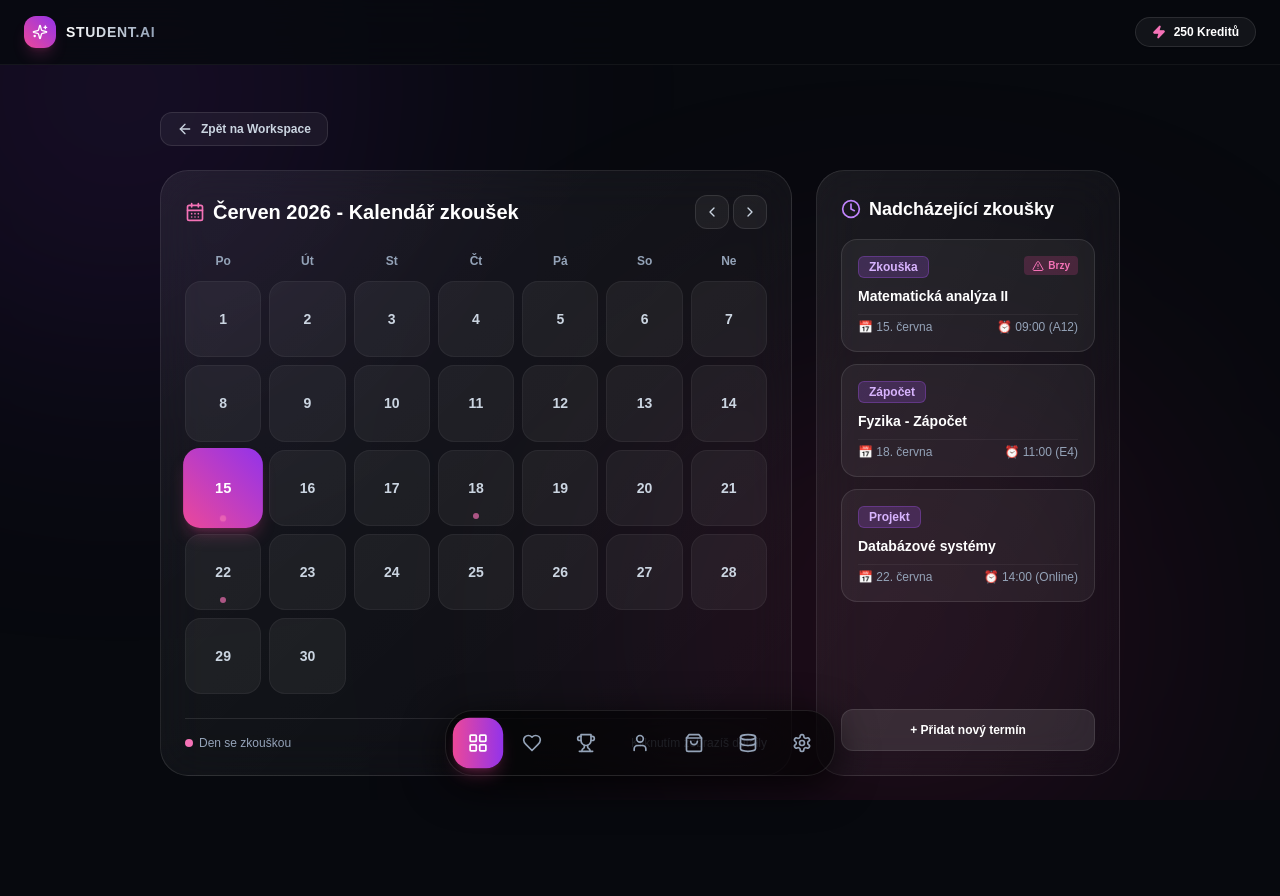
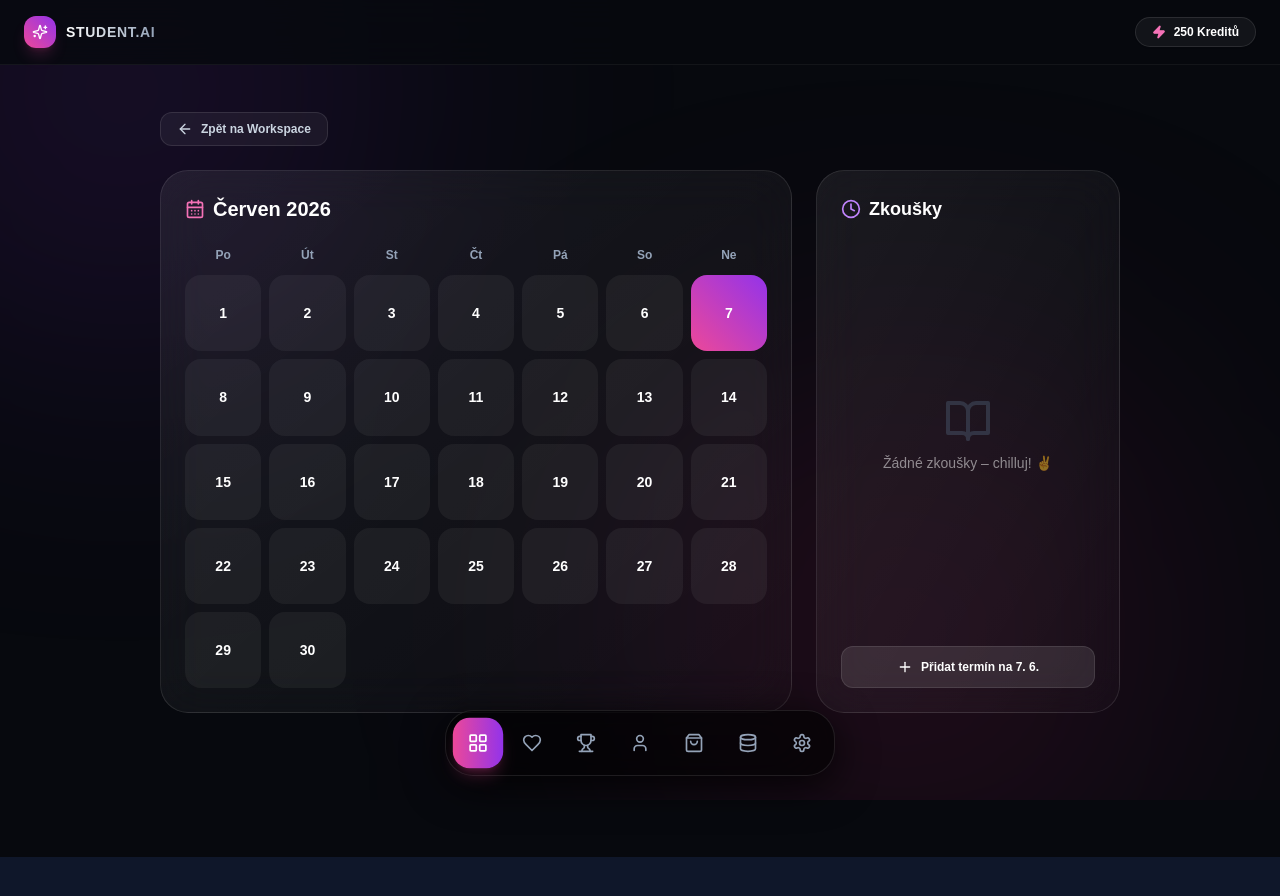
Before and after one commit to InfinityLook/Student-Ai, a Next.js app: page / in a window 1280 px wide. Both pictures are taken after a click on the element 395 px from the left and 315 px from the top of the page. Shown: the top 896 px of the page. After the commit the page ends 857 px from the top, so only its background shows below. Built offline with nearby package versions, Linux system fonts and the light colour scheme.

Commit message:
Enhance CalendarModule with exam management
Updated the CalendarModule to manage exams with a form for adding new entries. Enhanced state management for selected date and exams.

```diff
--- a/components/modules/CalendarModule.tsx
+++ b/components/modules/CalendarModule.tsx
@@ -1,20 +1,35 @@
 'use client';
 
 import React, { useState } from 'react';
-import { CalendarDays, ChevronLeft, ChevronRight, Clock, AlertTriangle, ArrowLeft } from 'lucide-react';
+import { CalendarDays, ChevronLeft, ChevronRight, Clock, AlertTriangle, ArrowLeft, Plus, X, BookOpen, Trash2 } from 'lucide-react';
 
 interface CalendarModuleProps {
   onBack?: () => void;
 }
 
 export default function CalendarModule({ onBack }: CalendarModuleProps) {
-  const [selectedDate, setSelectedDate] = useState(15);
+  const [selectedDate, setSelectedDate] = useState(new Date().getDate());
+  const [exams, setExams] = useState<any[]>([]); // Začíná prázdné
+  const [showForm, setShowForm] = useState(false);
 
-  const exams = [
-    { id: 1, title: 'Matematická analýza II', date: '15. června', time: '09:00', room: 'A12', type: 'Zkouška', urgent: true },
-    { id: 2, title: 'Fyzika - Zápočet', date: '18. června', time: '11:00', room: 'E4', type: 'Zápočet', urgent: false },
-    { id: 3, title: 'Databázové systémy', date: '22. června', time: '14:00', room: 'Online', type: 'Projekt', urgent: false },
-  ];
+  // Form state
+  const [formData, setFormData] = useState({ title: '', time: '', type: 'Zkouška' });
+
+  const addExam = () => {
+    if (!formData.title) return;
+    const newExam = {
+      id: Date.now(),
+      ...formData,
+      date: `${selectedDate}. června`
+    };
+    setExams([...exams, newExam]);
+    setFormData({ title: '', time: '', type: 'Zkouška' });
+    setShowForm(false);
+  };
+
+  const removeExam = (id: number) => {
+    setExams(exams.filter(e => e.id !== id));
+  };
 
   const calendarDays = Array.from({ length: 30 }, (_, i) => i + 1);
 
@@ -29,99 +44,98 @@ export default function CalendarModule({ onBack }: CalendarModuleProps) {
         </button>
       )}
 
+      {/* Overlay formuláře */}
+      {showForm && (
+        <div className="fixed inset-0 z-50 flex items-center justify-center p-4 bg-black/60 backdrop-blur-sm">
+          <div className="bg-[#111] border border-white/10 p-6 rounded-[32px] w-full max-w-sm space-y-4 shadow-2xl">
+            <h3 className="text-xl font-black text-white">Přidat termín ({selectedDate}. 6.)</h3>
+            <input
+              placeholder="Název zkoušky"
+              className="w-full bg-white/5 border border-white/10 p-3 rounded-xl text-white outline-none focus:border-pink-500"
+              value={formData.title}
+              onChange={(e) => setFormData({...formData, title: e.target.value})}
+            />
+            <input
+              placeholder="Čas (např. 09:00)"
+              className="w-full bg-white/5 border border-white/10 p-3 rounded-xl text-white outline-none focus:border-pink-500"
+              value={formData.time}
+              onChange={(e) => setFormData({...formData, time: e.target.value})}
+            />
+            <div className="flex gap-2">
+              <button onClick={() => setShowForm(false)} className="flex-1 py-3 bg-white/5 rounded-xl font-bold text-xs cursor-pointer">Zrušit</button>
+              <button onClick={addExam} className="flex-1 py-3 bg-gradient-to-r from-pink-500 to-purple-600 rounded-xl font-bold text-xs cursor-pointer">Přidat</button>
+            </div>
+          </div>
+        </div>
+      )}
+
       <div className="grid grid-cols-1 lg:grid-cols-3 gap-6">
-        {/* Kalendář (2 sloupce) */}
-        <div className="lg:col-span-2 rounded-[28px] bg-gradient-to-br from-white/[0.07] to-white/[0.02] border border-white/10 p-6 backdrop-blur-xl flex flex-col justify-between">
-          <div>
+        {/* Kalendář */}
+        <div className="lg:col-span-2 rounded-[28px] bg-gradient-to-br from-white/[0.07] to-white/[0.02] border border-white/10 p-6 backdrop-blur-xl">
           <div className="flex justify-between items-center mb-6">
             <h3 className="text-xl font-bold text-white flex items-center gap-2">
-                <CalendarDays className="w-5 h-5 text-pink-400" /> Červen 2026 - Kalendář zkoušek
+              <CalendarDays className="w-5 h-5 text-pink-400" /> Červen 2026
             </h3>
-              <div className="flex gap-1">
-                <button className="p-2 rounded-xl bg-white/5 hover:bg-white/10 border border-white/10 transition text-slate-300 cursor-pointer">
-                  <ChevronLeft className="w-4 h-4" />
-                </button>
-                <button className="p-2 rounded-xl bg-white/5 hover:bg-white/10 border border-white/10 transition text-slate-300 cursor-pointer">
-                  <ChevronRight className="w-4 h-4" />
-                </button>
-              </div>
           </div>
 
-            {/* Dny v týdnu */}
           <div className="grid grid-cols-7 gap-2 mb-3 text-center text-xs font-bold text-slate-400">
             <span>Po</span><span>Út</span><span>St</span><span>Čt</span><span>Pá</span><span>So</span><span>Ne</span>
           </div>
 
-            {/* Mřížka dnů */}
           <div className="grid grid-cols-7 gap-2">
             {calendarDays.map((day) => {
-                const hasExam = [15, 18, 22].includes(day);
+              const hasExam = exams.some(e => e.date === `${day}. června`);
               const isSelected = selectedDate === day;
               return (
                 <div
                   key={day}
                   onClick={() => setSelectedDate(day)}
                   className={`aspect-square rounded-2xl flex flex-col items-center justify-center text-sm font-bold cursor-pointer transition-all relative ${
-                      isSelected
-                        ? 'bg-gradient-to-tr from-pink-500 to-purple-600 text-white shadow-lg shadow-pink-500/25 scale-105'
-                        : 'bg-white/5 text-slate-300 hover:bg-white/10 border border-white/5'
+                    isSelected ? 'bg-gradient-to-tr from-pink-500 to-purple-600 text-white' : 'bg-white/5 hover:bg-white/10'
                   }`}
                 >
                   <span>{day}</span>
-                    {hasExam && (
-                      <span className="absolute bottom-1.5 w-1.5 h-1.5 rounded-full bg-pink-400 animate-pulse" />
-                    )}
+                  {hasExam && <span className="absolute bottom-1.5 w-1.5 h-1.5 rounded-full bg-pink-400 animate-pulse" />}
                 </div>
               );
             })}
           </div>
         </div>
 
-          <div className="mt-6 pt-4 border-t border-white/10 flex items-center justify-between text-xs text-slate-400">
-            <span className="flex items-center gap-1.5"><span className="w-2 h-2 rounded-full bg-pink-400" /> Den se zkouškou</span>
-            <span>Kliknutím zobrazíš detaily</span>
-          </div>
-        </div>
-
-        {/* Seznam zkoušek (1 sloupec) */}
-        <div className="rounded-[28px] bg-gradient-to-br from-white/[0.07] to-white/[0.02] border border-white/10 p-6 backdrop-blur-xl flex flex-col justify-between space-y-4">
-          <div>
-            <div className="flex justify-between items-center mb-4">
+        {/* Zkoušky */}
+        <div className="rounded-[28px] bg-gradient-to-br from-white/[0.07] to-white/[0.02] border border-white/10 p-6 backdrop-blur-xl flex flex-col space-y-4">
+          <div className="flex justify-between items-center">
             <h3 className="text-lg font-bold text-white flex items-center gap-2">
-                <Clock className="w-5 h-5 text-purple-400" /> Nadcházející zkoušky
+              <Clock className="w-5 h-5 text-purple-400" /> Zkoušky
             </h3>
           </div>
 
-            <div className="space-y-3">
+          {exams.length === 0 ? (
+            <div className="flex-1 flex flex-col items-center justify-center text-center opacity-50 space-y-2 py-10">
+              <BookOpen className="w-12 h-12 text-slate-600" />
+              <p className="text-sm font-medium">Žádné zkoušky – chilluj! ✌️</p>
+            </div>
+          ) : (
+            <div className="space-y-3 overflow-y-auto max-h-[300px]">
               {exams.map((exam) => (
-                <div
-                  key={exam.id}
-                  className="p-4 rounded-2xl bg-white/5 border border-white/10 hover:border-purple-500/40 transition-all space-y-2 group cursor-pointer"
-                >
-                  <div className="flex justify-between items-start">
-                    <span className="text-xs font-bold px-2.5 py-0.5 rounded-md bg-purple-500/20 text-purple-300 border border-purple-500/30">
-                      {exam.type}
-                    </span>
-                    {exam.urgent && (
-                      <span className="text-[10px] font-bold px-2 py-0.5 rounded bg-pink-500/20 text-pink-400 flex items-center gap-1">
-                        <AlertTriangle className="w-3 h-3" /> Brzy
-                      </span>
-                    )}
+                <div key={exam.id} className="p-4 rounded-2xl bg-white/5 border border-white/10 flex justify-between items-center group">
+                  <div>
+                    <h4 className="font-bold text-white text-sm">{exam.title}</h4>
+                    <p className="text-[10px] text-slate-400">{exam.date} • {exam.time}</p>
                   </div>
-                  <h4 className="font-bold text-white text-sm group-hover:text-purple-300 transition-colors">
-                    {exam.title}
-                  </h4>
-                  <div className="flex justify-between text-xs text-slate-400 pt-1 border-t border-white/5">
-                    <span>📅 {exam.date}</span>
-                    <span>⏰ {exam.time} ({exam.room})</span>
-                  </div>
+                  <button onClick={() => removeExam(exam.id)} className="text-slate-600 hover:text-red-400 cursor-pointer">
+                    <Trash2 className="w-4 h-4" />
+                  </button>
                 </div>
               ))}
             </div>
-          </div>
+          )}
 
-          <button className="w-full py-3 rounded-xl bg-white/10 hover:bg-white/15 border border-white/10 text-white font-bold text-xs transition flex items-center justify-center gap-2 cursor-pointer">
-            <span>+ Přidat nový termín</span>
+          <button
+            onClick={() => setShowForm(true)}
+            className="w-full py-3 rounded-xl bg-white/10 hover:bg-white/15 border border-white/10 text-white font-bold text-xs transition flex items-center justify-center gap-2 cursor-pointer"
+          >
+            <Plus className="w-4 h-4" /> <span>Přidat termín na {selectedDate}. 6.</span>
           </button>
         </div>
       </div>
```
Lines whose indentation alone changed are shown as unchanged.
